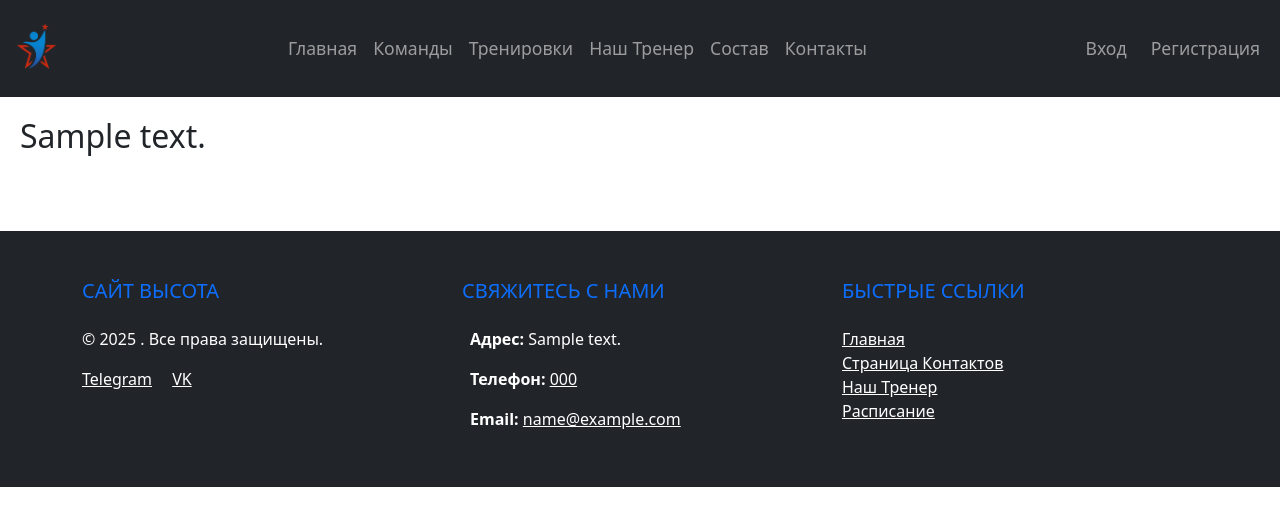
After one commit to Vladimirhoa/websiteHeight, a Django app: page /coach/1/ in a window 1280 px wide. The commit adds this page. Shown: the top 526 px of the page. Run offline with Django 5.2, Linux system fonts and the light colour scheme; tables that the repository leaves empty hold one stand-in row (values such as "Sample post").

Commit message:
feat:доработал страницу тренеров(добавлены несколько тренеров), добавил страницу новостей

```diff
--- /dev/null
+++ b/club_core/static/club_core/style.css
@@ -0,0 +1,24 @@
+
+
+.bg-custom-blue {
+    /* 1. Устанавливаем темно-синий фон */
+    background-color: #1A237E !important;
+}
+
+.bg-custom-blue .navbar-nav .nav-link {
+    color: white !important;
+}
+
+.bg-custom-blue .navbar-brand {
+    color: white !important;
+}
+.bg-custom-blue {
+    color: white !important;
+}
+.navbar-nav .nav-link {
+    /* Используйте желаемый размер, например, 1.1rem (на 10% больше) */
+    font-size: 1.1rem !important;
+
+    /* Убедитесь, что вы НЕ добавляете никаких padding,
+       если хотите увеличить только сам текст. */
+}
--- a/club_core/templates/club_core/base.html
+++ b/club_core/templates/club_core/base.html
@@ -3,6 +3,8 @@
 <head>
     <meta charset="UTF-8">
     <title>{% block title %}Мой Спортивный Клуб{% endblock %}</title>
+{% load static %}
+<link rel="stylesheet" href="{% static 'club_core/style.css' %}">
     <link href="https://cdn.jsdelivr.net/npm/bootstrap@5.3.3/dist/css/bootstrap.min.css"
           rel="stylesheet"
           integrity="sha384-QWTKZyjpPEjISv5WaRU9OFeRpok6YctnYmDr5pNlyT2bRjXh0JMhjY6hW+ALEwIH"
@@ -22,7 +24,7 @@
 
                 </a>
         <div class="collapse navbar-collapse" id="navbarNav">
-            <ul class="navbar-nav">
+            <ul class="navbar-nav w-100 justify-content-center">
                 <li class="nav-item">
                     <a class="nav-link" href="{% url 'home' %}">Главная</a>
                 </li>
@@ -47,7 +49,7 @@
             <ul class="navbar-nav ms-auto">
     {% if user.is_authenticated %}
         <li class="nav-item">
-            <a class="nav-link" href="#">Привет, {{ user.username }}!</a>
+            <a class="nav-link text-nowrap" href="#">Привет, {{ user.username }}!</a>
         </li>
         <li class="nav-item">
             <form method="post" action="{% url 'logout' %}" style="display: inline;">
--- a/club_core/templates/club_core/home.html
+++ b/club_core/templates/club_core/home.html
@@ -12,7 +12,7 @@
                 <h3>{{ item.title }}</h3>
                 <p><small>Опубликовано: {{ item.pub_date|date:"d.m.Y" }}</small></p>
                 <p>{{ item.content|truncatechars:200 }}</p>
-                <a href="#">Читать далее... (Пока не работает)</a>
+                <a href="{% url 'news_page' item.id %}">Читать далее...</a>
             </div>
         {% endfor %}
     {% else %}
--- a/club_core/views.py
+++ b/club_core/views.py
@@ -28,5 +28,4 @@ def register_user(request):
 
 
 
-
 # Create your views here.
--- a/coach/models.py
+++ b/coach/models.py
@@ -5,7 +5,7 @@ class Coach(models.Model):
     name = models.CharField(max_length=100, verbose_name="Имя")
     specialty = models.CharField(max_length=200, verbose_name="Специализация")
     bio = models.TextField(verbose_name="Биография") # Длинное текстовое поле для истории/опыта
-    image = models.ImageField(upload_to='coaches/', blank=True, null=True, verbose_name="Фото") # Для загрузки фото
+    image = models.ImageField(upload_to='coach_photos/', blank=True, null=True, verbose_name="Фото") # Для загрузки фото
 
     def __str__(self):
         return self.name
--- a/coach/views.py
+++ b/coach/views.py
@@ -10,14 +10,14 @@ def coach_detail(request):
     except Coach.DoesNotExist:
         # Если вы хотите более гибкий подход (например, если нет тренера с pk=1),
         # можно просто взять первого попавшегося, если он есть
-        coach = Coach.objects.first()
+        coach = Coach.objects.all()
         if not coach:
             # Если в базе вообще нет тренеров
             return render(request, 'coach/coach_detail.html', {'coach': None})
 
     context = {
         'coach': coach,
-        'page_title': coach.name if coach else 'Наш Тренер'
+        'page_title':'Наши Тренеры'
     }
     # 2. Передаем данные в шаблон
     return render(request, 'coach/coach_detail.html', context)
--- a/mywebsite/urls.py
+++ b/mywebsite/urls.py
@@ -25,6 +25,7 @@ urlpatterns = [
     path('coach/', include('coach.urls')),
     path('contacts/', include('contacts.urls')),
     path('teams/', include('teams.urls')),
+    path('coach/', include('news.urls')),
 ]
 if settings.DEBUG:
     urlpatterns += static(settings.MEDIA_URL, document_root=settings.MEDIA_ROOT)
--- a/news/models.py
+++ b/news/models.py
@@ -5,6 +5,7 @@ class NewsItem(models.Model):
     content = models.TextField(verbose_name="Содержание")
     pub_date = models.DateTimeField(auto_now_add=True, verbose_name="Дата публикации")
     is_published = models.BooleanField(default=True, verbose_name="Опубликовано")
+    #image_news = models.ImageField(upload_to='staticfiles/coach', blank=True, null=True, verbose_name="Фото")
 
     class Meta:
         verbose_name = "Новость"
--- /dev/null
+++ b/news/templates/news/news_page.html
@@ -0,0 +1,7 @@
+{% extends "club_core/base.html" %}
+{% block title %}{{ item.title|default:"Заголовок отсутствует" }}{% endblock %}
+{% block content %}
+    {% if item %}
+    <h2> {{item.content}}</h2>
+    {% endif %}
+{% endblock %}
--- /dev/null
+++ b/news/urls.py
@@ -0,0 +1,6 @@
+from django.urls import path
+from . import views
+
+urlpatterns = [
+    path('<int:pk>/', views.news_details, name='news_page'),
+]
--- a/news/views.py
+++ b/news/views.py
@@ -1,3 +1,11 @@
-from django.shortcuts import render
+from django.shortcuts import render, get_object_or_404
+from .models import NewsItem
 
-# Create your views here.
+def news_details(request, pk):
+    news_item = get_object_or_404(NewsItem, pk=pk)
+
+    context = {
+        'item': news_item,
+        'page_title': news_item.title,
+    }
+    return render(request, 'news/news_page.html', context)
```
Also changed, not shown: coach/templates/coach/coach_detail.html (+12 -12 lines), coaches/photo_2025-10-24_14-51-14.jpg (deleted), news/admin.py (line endings or trailing spaces), 1 other file.
